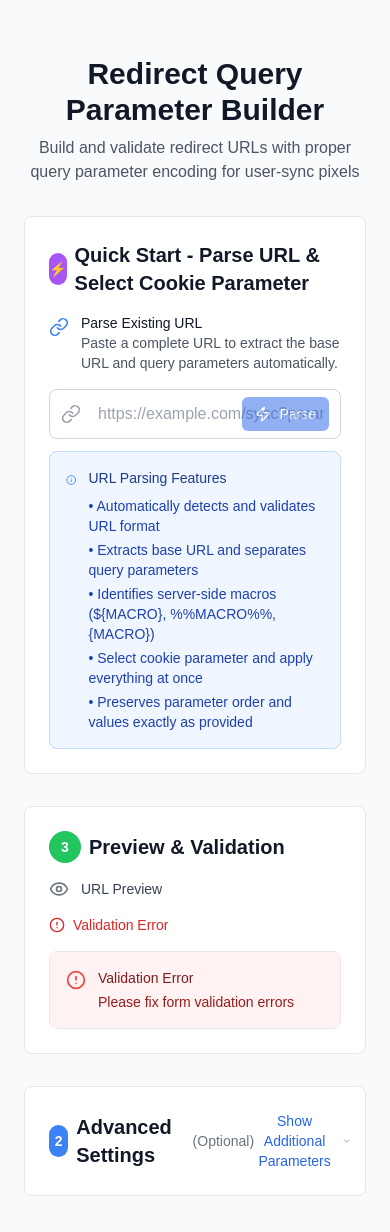
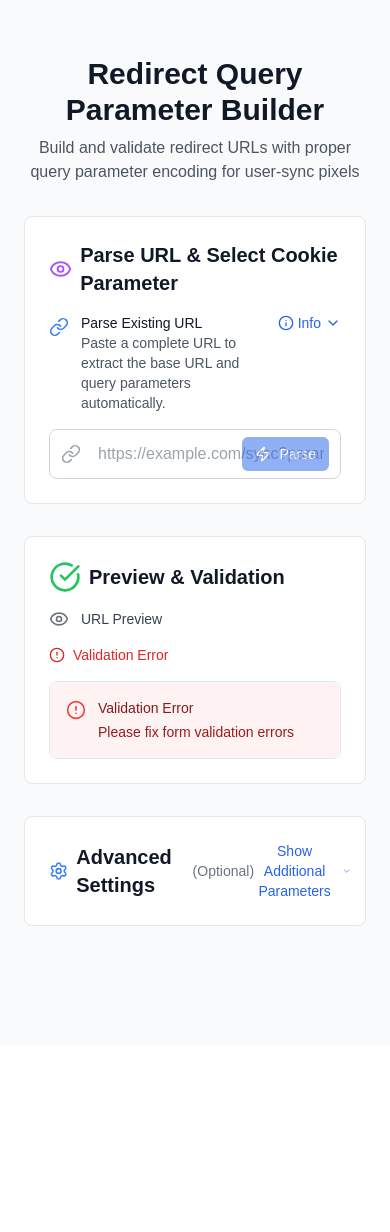
Before and after one commit to Ckohler90/Ckohler90.github.io, a Next.js app: page / in a window 390 px wide. Shown: the top 1232 px of the page. After the commit the page ends 1046 px from the top, so only its background shows below. Built offline with nearby package versions, Linux system fonts and the light colour scheme.

Commit message:
random cleanup (#15)

```diff
--- a/src/app/components/PreviewPanel.js
+++ b/src/app/components/PreviewPanel.js
@@ -101,35 +101,6 @@ export default function PreviewPanel({ url, error, isBuilding }) {
               </div>
             </div>
 
-            {/* URL Statistics */}
-            <div className="px-4 py-3 bg-white border-b border-gray-200">
-              <div className="grid grid-cols-2 md:grid-cols-4 gap-4 text-center">
-                <div>
-                  <div className="text-lg font-semibold text-gray-900">
-                    {url.length}
-                  </div>
-                  <div className="text-xs text-gray-500">Characters</div>
-                </div>
-                <div>
-                  <div className="text-lg font-semibold text-gray-900">
-                    {(url.match(/&/g) || []).length + 1}
-                  </div>
-                  <div className="text-xs text-gray-500">Parameters</div>
-                </div>
-                <div>
-                  <div className="text-lg font-semibold text-gray-900">
-                    {(url.match(/(\$\{[^}]+\}|%%[^%]+%%|\{[^}]+\})/g) || []).length}
-                  </div>
-                  <div className="text-xs text-gray-500">Server Macros</div>
-                </div>
-                <div>
-                  <div className="text-lg font-semibold text-gray-900">
-                    {(url.match(/%[0-9A-F]{2}/g) || []).length}
-                  </div>
-                  <div className="text-xs text-gray-500">Reserved Chars</div>
-                </div>
-              </div>
-            </div>
 
             {/* Action Buttons */}
             <div className="p-4 bg-white space-y-3">
--- a/src/app/components/RedirectForm.js
+++ b/src/app/components/RedirectForm.js
@@ -1,5 +1,6 @@
 'use client';
 
+import {CircleCheckBig, Settings, Eye} from 'lucide-react';
 import { useState, useEffect } from 'react';
 import { useForm } from 'react-hook-form';
 import { zodResolver } from '@hookform/resolvers/zod';
@@ -208,10 +209,8 @@ export default function RedirectForm() {
         {/* Step 0: URL Parser (Optional) */}
         <div className="bg-white rounded-lg border border-gray-200 p-6 space-y-4">
           <div className="flex items-center space-x-2">
-            <div className="w-8 h-8 bg-purple-500 text-white rounded-full flex items-center justify-center text-sm font-semibold">
-              ⚡
-            </div>
-            <h2 className="text-xl font-semibold text-gray-900">Quick Start - Parse URL & Select Cookie Parameter</h2>
+            <Eye className="w-8 h-8 text-purple-500" />
+            <h2 className="text-xl font-semibold text-gray-900">Parse URL & Select Cookie Parameter</h2>
           </div>
 
           <UrlParser
@@ -224,9 +223,7 @@ export default function RedirectForm() {
         {/* Step 3: Preview & Validation */}
         <div className="bg-white rounded-lg border border-gray-200 p-6 space-y-4">
           <div className="flex items-center space-x-2">
-            <div className="w-8 h-8 bg-green-500 text-white rounded-full flex items-center justify-center text-sm font-semibold">
-              3
-            </div>
+            <CircleCheckBig className="w-8 h-8 text-green-500" />
             <h2 className="text-xl font-semibold text-gray-900">Preview & Validation</h2>
           </div>
           <PreviewPanel
@@ -240,9 +237,7 @@ export default function RedirectForm() {
         <div className="bg-white rounded-lg border border-gray-200 p-6 space-y-4">
           <div className="flex items-center justify-between">
             <div className="flex items-center space-x-2">
-              <div className="w-8 h-8 bg-blue-500 text-white rounded-full flex items-center justify-center text-sm font-semibold">
-                2
-              </div>
+              <Settings className="w-8 h-8 text-blue-500" />
               <h2 className="text-xl font-semibold text-gray-900">Advanced Settings</h2>
               <span className="text-sm text-gray-500 font-normal">(Optional)</span>
             </div>
--- a/src/app/components/UrlParser.js
+++ b/src/app/components/UrlParser.js
@@ -8,7 +8,9 @@ import {
   ArrowRight,
   Info,
   Zap,
-  Cookie
+  Cookie,
+  ChevronDown,
+  ChevronUp
 } from 'lucide-react';
 import { parseUrlQueryParams } from '../../lib/form-helpers.js';
 import { validateAndNormalizeUrl } from '../../lib/url-encoder.js';
@@ -19,6 +21,7 @@ export default function UrlParser({ onParseUrl, onParseParams, onParseCookiePara
   const [selectedCookieParamIndex, setSelectedCookieParamIndex] = useState(null);
   const [isParsing, setIsParsing] = useState(false);
   const [error, setError] = useState('');
+  const [showInfoBanner, setShowInfoBanner] = useState(false);
 
   const handleUrlChange = (e) => {
     const url = e.target.value;
@@ -150,7 +153,41 @@ export default function UrlParser({ onParseUrl, onParseParams, onParseCookiePara
             Paste a complete URL to extract the base URL and query parameters automatically.
           </p>
         </div>
+        <button
+          type="button"
+          onClick={() => setShowInfoBanner(!showInfoBanner)}
+          className="inline-flex items-center text-blue-600 hover:text-blue-800 transition-colors"
+          aria-label={showInfoBanner ? 'Hide parsing features info' : 'Show parsing features info'}
+        >
+          <Info className="h-4 w-4 mr-1" />
+          <span className="text-sm">Info</span>
+          {showInfoBanner ? (
+            <ChevronUp className="h-4 w-4 ml-1" />
+          ) : (
+            <ChevronDown className="h-4 w-4 ml-1" />
+          )}
+        </button>
       </div>
+
+      {showInfoBanner && (
+        <div className="bg-blue-50 border border-blue-200 rounded-lg p-4">
+          <div className="flex items-start space-x-3">
+            <Info className="h-5 w-5 text-blue-500 mt-0.5" />
+            <div>
+              <h4 className="text-sm font-medium text-blue-900">URL Parsing Features</h4>
+              <div className="mt-2 text-sm text-blue-800">
+                <ul className="space-y-1">
+                  <li>• Automatically detects and validates URL format</li>
+                  <li>• Extracts base URL and separates query parameters</li>
+                  <li>• Identifies server-side macros (${"{MACRO}"}, %%MACRO%%, {"{MACRO}"})</li>
+                  <li>• Select cookie parameter and apply everything at once</li>
+                  <li>• Preserves parameter order and values exactly as provided</li>
+                </ul>
+              </div>
+            </div>
+          </div>
+        </div>
+      )}
 
       <div className="space-y-3">
         {/* URL Input */}
@@ -300,25 +337,6 @@ export default function UrlParser({ onParseUrl, onParseParams, onParseCookiePara
             </div>
           </div>
         )}
-
-        {/* Info Banner */}
-        <div className="bg-blue-50 border border-blue-200 rounded-lg p-4">
-          <div className="flex items-start space-x-3">
-            <Info className="h-5 w-5 text-blue-500 mt-0.5" />
-            <div>
-              <h4 className="text-sm font-medium text-blue-900">URL Parsing Features</h4>
-              <div className="mt-2 text-sm text-blue-800">
-                <ul className="space-y-1">
-                  <li>• Automatically detects and validates URL format</li>
-                  <li>• Extracts base URL and separates query parameters</li>
-                  <li>• Identifies server-side macros (${"{MACRO}"}, %%MACRO%%, {"{MACRO}"})</li>
-                  <li>• Select cookie parameter and apply everything at once</li>
-                  <li>• Preserves parameter order and values exactly as provided</li>
-                </ul>
-              </div>
-            </div>
-          </div>
-        </div>
       </div>
     </div>
   );
```
